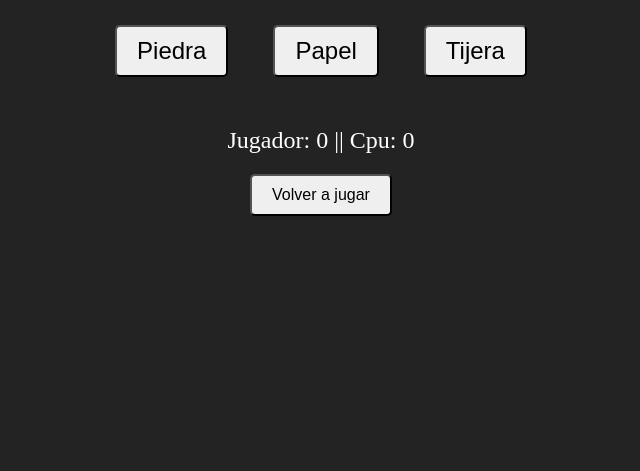
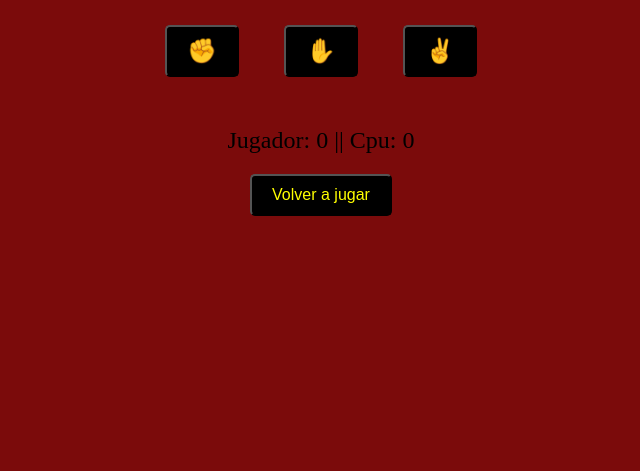
Before and after one commit to julianseltenreich/juego-piedra-papel-o-tijera, a plain HTML site: page index.html in a window 1280 px wide. Shown: the part 329-800 px from the top of the page, without its empty margins (319-959 px from the left). Drawn offline with Linux system fonts and the light colour scheme.

Commit message:
nuevo color y emojis

```diff
--- a/index.html
+++ b/index.html
@@ -11,9 +11,9 @@
     <script defer src="script.js"></script>
     <h1>Piedra, Papel o tijera</h1>
     <div class="choices">
-        <button onclick="playGame('piedra')" id="btnPiedra">Piedra</button>
-        <button onclick="playGame('papel')" id="btnPapel">Papel</button>
-        <button onclick="playGame('tijera')" id="btnTijera">Tijera</button>
+        <button onclick="playGame('piedra')" id="btnPiedra">&#9994;</button>
+        <button onclick="playGame('papel')" id="btnPapel">&#9995;</button>
+        <button onclick="playGame('tijera')" id="btnTijera">&#9996;</button>
     </div>
     <div id="result"></div>
     <div id="score">Jugador: 0 || Cpu: 0</div>
--- a/styles.css
+++ b/styles.css
@@ -10,8 +10,9 @@ body {
     height: 100vh;
     flex-direction: column;
     font-family: 'Times New Roman', Times, serif;
-    background-color: #232323;
-    color: white;
+    background-color: #7b0b0b;
+    color: rgb(0, 0, 0);
+
 }
 h1 {
     font-size: 50px;
@@ -30,10 +31,11 @@ h1 {
     margin:0 10px ;
     cursor: pointer;
     border-radius: 5px;
+    background-color: #000000;
 }
 
 .choices button:hover {
-    background-color: #555555;
+    background-color: #232222;
 }
 
 #result{
@@ -46,7 +48,7 @@ h1 {
     font-size: 1.5rem;
 }
 .choices button:disabled {
-    background-color: #ccc;
+    background-color:  #232222;
     cursor: not-allowed;
 }
 .resetear button {
@@ -62,8 +64,10 @@ h1 {
     margin-top: 0 10px;
     cursor: pointer;
     border-radius: 5px;
+    background-color: #000000;
+    color: yellow;
 }
 
 .resetear button:hover {
-    background-color: #555555;
+    background-color:  #322f2f;
 }
```
